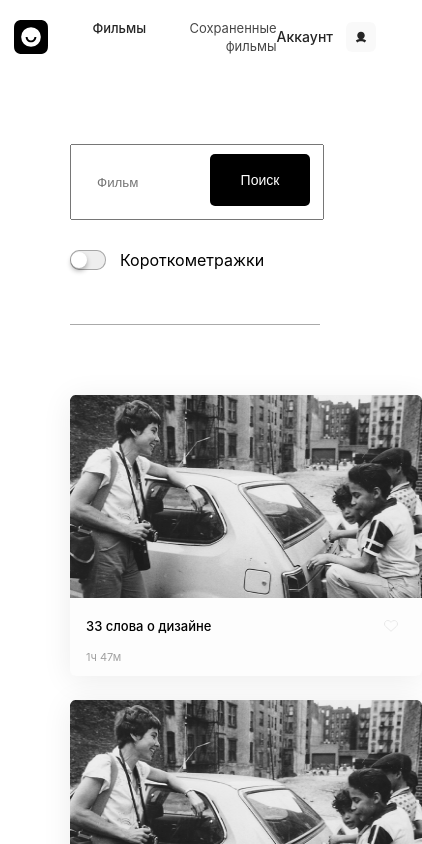
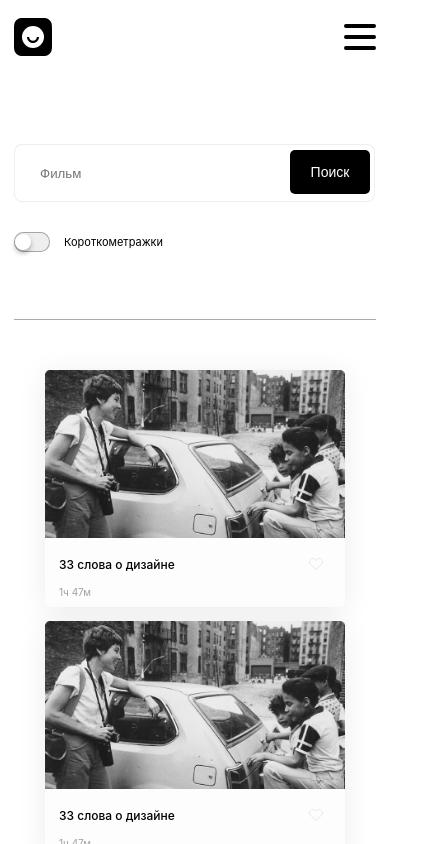
Before and after one commit to dacorm/movies-explorer-frontend, a React (Create React App) app: page /movies in a window 390 px wide. Shown: the top 844 px of the page, 422 px wide, since content can reach past the window. Built offline with nearby package versions, Linux system fonts and the light colour scheme.

Commit message:
feat: full level2

```diff
--- a/src/components/EnterForm/EnterForm.css
+++ b/src/components/EnterForm/EnterForm.css
@@ -1,4 +1,7 @@
 .form-container {
+    display: flex;
+    flex-direction: column;
+    align-items: flex-start;
     width: 396px;
     margin: 70px auto 70px auto;
 }
@@ -10,6 +13,10 @@
 .form__input-container {
     display: flex;
     flex-direction: column;
+}
+
+.form {
+    width: 100%;
 }
 
 .form-container__title {
@@ -106,3 +113,20 @@
     text-align: center;
     color: #000000;
 }
+
+@media screen and (max-width: 767px) {
+    .form-container {
+        align-items: center;
+        margin-left: 30px;
+        margin-right: 30px;
+        width: calc(100% - 60px);
+    }
+
+    .form__submit-text {
+        font-size: 12px;
+    }
+
+    .form__submit-span {
+        font-size: 12px;
+    }
+}
--- a/src/components/Header/Header.css
+++ b/src/components/Header/Header.css
@@ -26,33 +26,6 @@
     transform: scale(.9);
 }
 
-.header__burger {
-    width: 22px;
-    height: 22px;
-    margin: 0 11px;
-    background: url(../../images/burger.svg) center / contain no-repeat;
-    cursor: pointer;
-    border: none;
-    transition: transform .1s ease;
-    display: none;
-    z-index: 20;
-}
-
-.header__burger_opened {
-    background-image: url(../../images/burger-close.svg);
-    position: fixed;
-    right: 30px;
-    top: 26px;
-}
-
-.header__burger:active {
-    transform: scale(.9);
-}
-
-.header__burger:hover {
-    opacity: .7;
-}
-
 .header__auth-items {
     display: flex;
     align-items: center;
@@ -61,6 +34,59 @@
     padding: 0;
     list-style: none;
 }
+
+.burger {
+    height: 26px;
+    width: 32px;
+    display: none;
+    flex-direction: column;
+    justify-content: space-between;
+    cursor: pointer;
+    position: relative;
+    z-index: 11;
+}
+
+@media screen and (max-width: 1023px) {
+    .burger {
+        display: flex;
+    }
+}
+
+.burger__line {
+    display: block;
+    height: 4px;
+    width: 100%;
+    border-radius: 10px;
+    background: black;
+}
+
+.burger__line_first_opened {
+    transform: rotate(45deg);
+}
+
+.burger__line_first {
+    transform-origin: 0% 0%;
+    transition: transform 0.4s ease-in-out;
+}
+
+.burger__line_second {
+    transition: transform 0.2s ease-in-out;
+}
+
+.burger__line_second_opened {
+    transform: scaleY(0);
+}
+
+.burger__line_third {
+    transform-origin: 0% 100%;
+    transition: transform 0.4s ease-in-out;
+}
+
+.burger__line_third_opened {
+    transform: rotate(-45deg);
+}
+
+
 
 .header__auth-item {
     color: #000000;
--- a/src/components/Header/Header.tsx
+++ b/src/components/Header/Header.tsx
@@ -9,7 +9,7 @@ export const Header = () => {
 
     const [isOpened, setOpened] = useState(false);
 
-    const openPopup = () => {
+    const togglePopup = () => {
         setOpened((state) => !state);
     };
 
@@ -18,15 +18,8 @@ export const Header = () => {
     };
 
     return (
-        <header className={`header ${isLanding && 'header_landing'}`}>
+        <header className={`header ${isLanding ? 'header_landing' : ''}`}>
             <Link className="header__logo" to="/" title="На главную" />
-            {!isLanding
-                && (
-                    <div
-                        className={`header__burger ${isOpened ? 'header__burger_opened' : ''}`}
-                        onClick={openPopup}
-                    />
-                )}
             {
                 !isLanding
                     ? <Navigation visible={isOpened} onClose={closePopup} />
@@ -53,6 +46,20 @@ export const Header = () => {
                         </nav>
                     )
             }
+            {!isLanding
+                && (
+                    <div className="burger" onClick={togglePopup}>
+                        <span
+                            className={`burger__line burger__line_first ${isOpened ? 'burger__line_first_opened' : ''}`}
+                        />
+                        <span
+                            className={`burger__line burger__line_second ${isOpened ? 'burger__line_second_opened' : ''}`}
+                        />
+                        <span
+                            className={`burger__line burger__line_third ${isOpened ? 'burger__line_third_opened' : ''}`}
+                        />
+                    </div>
+                )}
         </header>
     );
 };
--- a/src/components/MoviesCard/MoviesCard.css
+++ b/src/components/MoviesCard/MoviesCard.css
@@ -32,8 +32,6 @@
     font-size: 13px;
     line-height: 16px;
     margin: 0;
-
-
     color: #000000;
 }
 
@@ -61,6 +59,55 @@
     display: flex;
     align-items: center;
     margin: 17px 0 16px 0;
-
     color: #A0A0A0;
 }
+
+@media screen and (max-width: 900px) {
+  .card {
+    width: 339px;
+    height: 262px;
+  }
+
+  .card__image {
+    width: 100%;
+    height: 190px;
+  }
+
+  .card__bottom {
+    margin: 0 14px;
+  }
+
+  .card__bottom-wrapper {
+    margin-top: 14px;
+  }
+
+  .card__bottom-time {
+    margin: 15px 0 14px 0;
+  }
+}
+
+@media screen and (max-width: 767px) {
+  .card {
+    width: 300px;
+    height: 237px;
+  }
+
+  .card__image {
+    width: 100%;
+    height: 168px;
+  }
+}
+
+@media screen and (max-width: 450px) {
+  .card__bottom-text {
+    width: 240px;
+    font-size: 12px;
+    line-height: 15px;
+  }
+
+  .card__bottom-time {
+    font-size: 10px;
+    line-height: 12px;
+    margin: 14px 0;
+}
+}
--- a/src/components/MoviesCardList/MoviesCardList.css
+++ b/src/components/MoviesCardList/MoviesCardList.css
@@ -4,6 +4,7 @@
     width: calc(100% - 140px);
     display: flex;
     flex-wrap: wrap;
+    justify-content: center;
     gap: 24px;
 }
 
@@ -24,3 +25,25 @@
     align-items: center;
     border: none;
 }
+
+@media screen and (max-width: 900px) {
+  .list {
+    margin: 0 30px;
+    padding-top: 80px;
+    width: calc(100% - 60px);
+    gap: 30px;
+  }
+
+  .list__button {
+    margin-top: 50px;
+  }
+}
+
+@media screen and (max-width: 450px) {
+  .list {
+    margin: 0 10px;
+    padding-top: 50px;
+    width: calc(100% - 20px);
+    gap: 14px;
+  }
+}
--- a/src/components/Navigation/Navigation.css
+++ b/src/components/Navigation/Navigation.css
@@ -66,3 +66,94 @@
 .navigation__item-icon_profile {
     background-image: url(../../images/account.svg);
 }
+
+@media screen and (max-width: 800px) {
+    .navigation {
+        position: fixed;
+        top: 0;
+        left: 0;
+        bottom: 0;
+        right: 0;
+        background-color: rgba(0, 0, 0, .3);
+        z-index: 5;
+        display: flex;
+        justify-content: right;
+        visibility: hidden;
+        opacity: 0;
+        transition: opacity .2s ease, visibility .4s;
+    }
+
+    .navigation_visible {
+        opacity: 1;
+        visibility: visible;
+    }
+
+    .navigation__wrapper {
+        z-index: 10;
+        background-color: white;
+        flex-basis: 520px;
+        box-sizing: border-box;
+        z-index: 10;
+        padding: 159px 90px 92px;
+        display: flex;
+        flex-direction: column;
+        align-items: center;
+        justify-content: space-between;
+        transform: translateX(100%);
+        transition: transform .2s ease;
+    }
+
+    .navigation__wrapper_visible {
+        transform: translateX(0);
+    }
+
+    .navigation__items {
+        display: flex;
+        flex-direction: column;
+        align-items: center;
+        justify-content: flex-start;
+        row-gap: 28px;
+        margin-left: 0;
+    }
+
+    .navigation__item {
+        font-weight: 500;
+        font-size: 18px;
+        line-height: 22px;
+        position: relative;
+    }
+
+    .navigation__item_active::after {
+        content: '';
+        width: 100%;
+        height: 2px;
+        background-color: black;
+        position: absolute;
+        bottom: -6px;
+        right: 0;
+    }
+
+    .navigation__item_mobile {
+        display: block;
+    }
+
+    .navigation__item_icon {
+        font-weight: 500;
+        font-size: 14px;
+        line-height: 16px;
+    }
+}
+
+@media screen and (max-width: 450px) {
+    .navigation__wrapper {
+        padding: 144px 10px 48px;
+    }
+
+    .navigation__items {
+        row-gap: 24px;
+    }
+
+    .navigation__item_active::after {
+        bottom: -9px;
+    }
+}
--- a/src/components/Navigation/Navigation.tsx
+++ b/src/components/Navigation/Navigation.tsx
@@ -18,8 +18,8 @@ export const Navigation: React.FC<NavigationProps> = ({ visible, onClose }) => {
     };
 
     return (
-        <div className={`navigation ${visible && 'navigation_visible'}`} onClick={handleOverlayClick}>
-            <nav className={`navigation__wrapper ${visible && 'navigation__wrapper_visible'}`}>
+        <div className={`navigation ${visible ? 'navigation_visible' : ''}`} onClick={handleOverlayClick}>
+            <nav className={`navigation__wrapper ${visible ? 'navigation__wrapper_visible' : ''}`}>
                 <ul className="navigation__items">
                     <li className="navigation__item navigation__item_mobile">
                         <NavLink className={makeLinkActive} to="/" onClick={onClose}>
--- a/src/components/Profile/Profile.css
+++ b/src/components/Profile/Profile.css
@@ -60,3 +60,11 @@
 .profile__link_exit {
     color: #FF4062;
 }
+
+@media screen and (max-width: 767px) {
+    .profile {
+        margin-left: 30px;
+        margin-right: 30px;
+        width: calc(100% - 60px);
+    }
+}
--- a/src/components/SearchForm/SearchForm.css
+++ b/src/components/SearchForm/SearchForm.css
@@ -101,11 +101,16 @@
 
 .search__checkbox-text {
     margin: 0 0 0 14px;
+    font-weight: 400;
+    font-size: 13px;
+    line-height: 18px;
+    color: #000000;
 }
 
 .search__input-container {
     position: relative;
     width: 100%;
+
 }
 
 .search__input {
@@ -115,6 +120,8 @@
     align-items: center;
     justify-content: center;
     padding: 0 0 0 25px;
+    border: 1.5px solid rgba(170, 170, 170, .2);
+    border-radius: 8px;
 }
 
 .search__button {
@@ -139,3 +146,34 @@
     right: 0;
     margin: 10px;
 }
+
+@media screen and (max-width: 768px) {
+  .search {
+    margin: 0 30px;
+    width: calc(100% - 60px);
+  }
+}
+
+@media screen and (max-width: 450px) {
+  .search {
+    margin: 0 14px;
+    width: calc(100% - 28px);
+    padding-bottom: 63px;
+  }
+
+  .search__checkbox-text {
+    font-size: 11px;
+}
+
+  .search__input {
+    width: calc(100% - 28px);
+    height: 56px;
+  }
+
+  .search__button {
+    width: 80px;
+    height: 44px;
+    padding: 13px 10px;
+    margin: 6px;
+}
+}
```
Also changed, not shown: .eslintrc.js.
